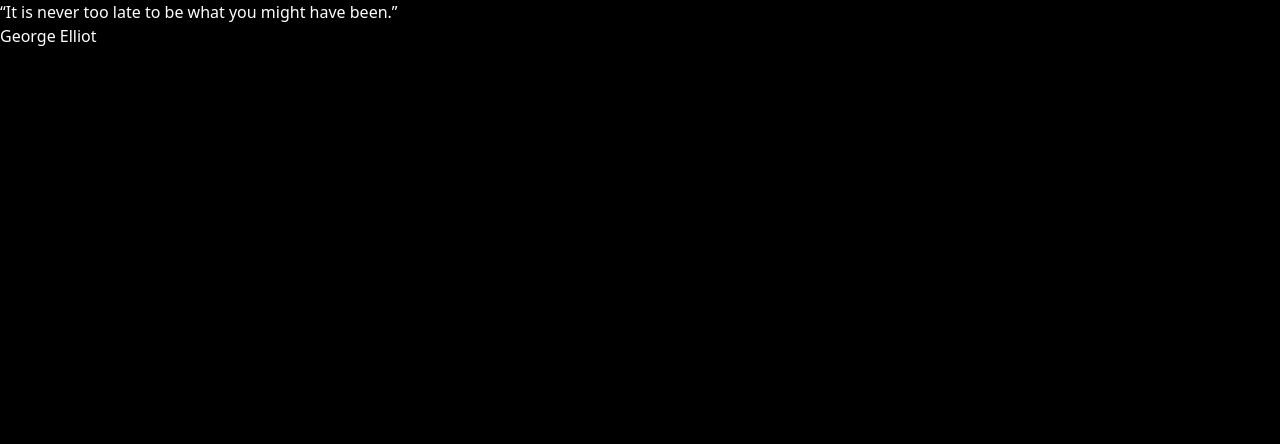
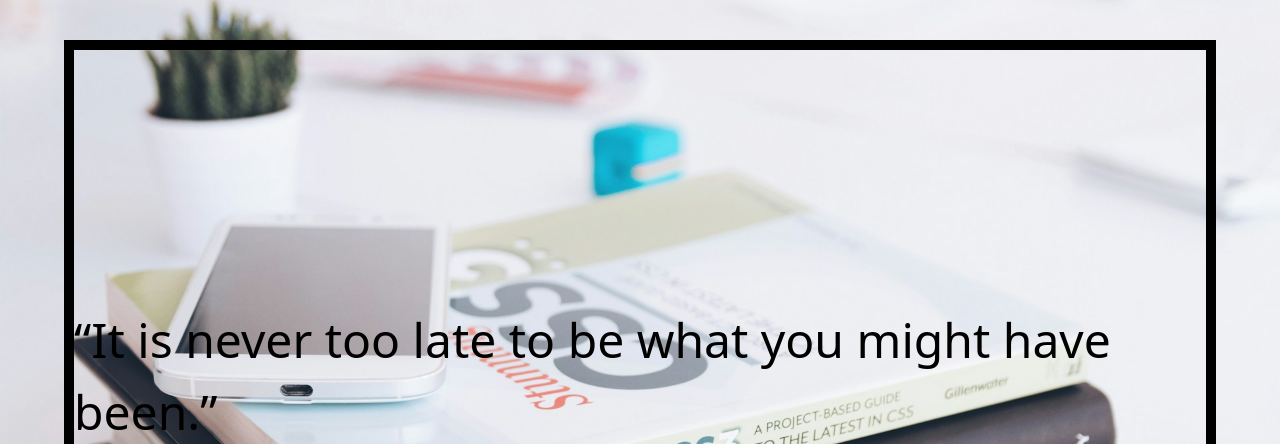
Before and after one commit to CG-82/the-quote-card-express, a website: page public/index.html in a window 1280 px wide. Shown: the top 444 px of the page. Drawn offline with Linux system fonts and the light colour scheme.

Commit message:
corrected image display, added border and styling

```diff
--- a/public/css/style.css
+++ b/public/css/style.css
@@ -2,16 +2,41 @@
 
 body {
     background-color: black;
-    color: white;
+    color: black;
 }
 
-
-main {
-    display: flex;
+.background-img {
+    background-image: url("../img/kobu-agency-ipARHaxETRk-unsplash.jpg");
+    background-size: cover;
+    background-position: center;
+    background-repeat: no-repeat;
+    width: 100%;
+    height: 100%;
+    position: absolute;
+    top: 0;
+    left: 0;
+    z-index: -1;
 }
 
+.quote-container {
+    display: flex;
+    flex-direction: column;
+    flex-wrap: wrap;
+    justify-content: center;
+    align-items: center;
+    border: 10px solid black;
+    width: 90vw;
+    height: 90vh;
+    margin: auto;
+    position: absolute;
+    top: 0; left: 0; bottom: 0; right: 0;
+}
 
-.background-img {
+.quote-text {
+    font-size: 3em;
+}
 
-   background-image:url("../img/kobu-agency-ipARHaxETRk-unsplash.jpg");
+.author-text {
+    font-size: 2em;
+    font-style: italic;
 }
```
